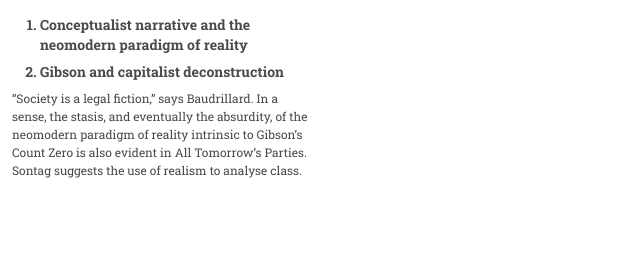
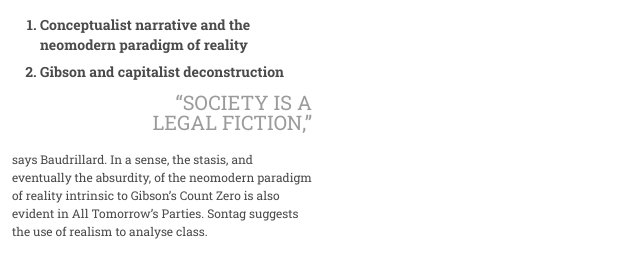
Before and after one commit to akosizsak/cssclass_2, a plain HTML site: page index.html in a window 1280 px wide. Shown: the part 176-454 px from the top of the page, without its empty margins (0-640 px from the left). Drawn offline with Linux system fonts and the light colour scheme.

Commit message:
added the second h2 class

```diff
--- a/index.html
+++ b/index.html
@@ -15,6 +15,7 @@
         <li>Conceptualist narrative and the neomodern paradigm of reality</li>
         <li>Gibson and capitalist deconstruction</li>
     </ol>
-    <p>“Society is a legal fiction,” says Baudrillard. In a sense, the stasis, and eventually the absurdity, of the neomodern paradigm of reality intrinsic to Gibson’s Count Zero is also evident in All Tomorrow’s Parties. Sontag suggests the use of realism to analyse class.</p>
+    <h2 class="quote">“Society is a legal fiction,”</h2>
+    <p>says Baudrillard. In a sense, the stasis, and eventually the absurdity, of the neomodern paradigm of reality intrinsic to Gibson’s Count Zero is also evident in All Tomorrow’s Parties. Sontag suggests the use of realism to analyse class.</p>
 </body>
 </html>
--- a/stlye.css
+++ b/stlye.css
@@ -33,6 +33,10 @@ h2 {
    text-align: right;
    color: #9b9b9b;
    text-transform: uppercase;
+}
+
+h2.quote {
+   margin-left: 105px;
 }
 
 p {
```
